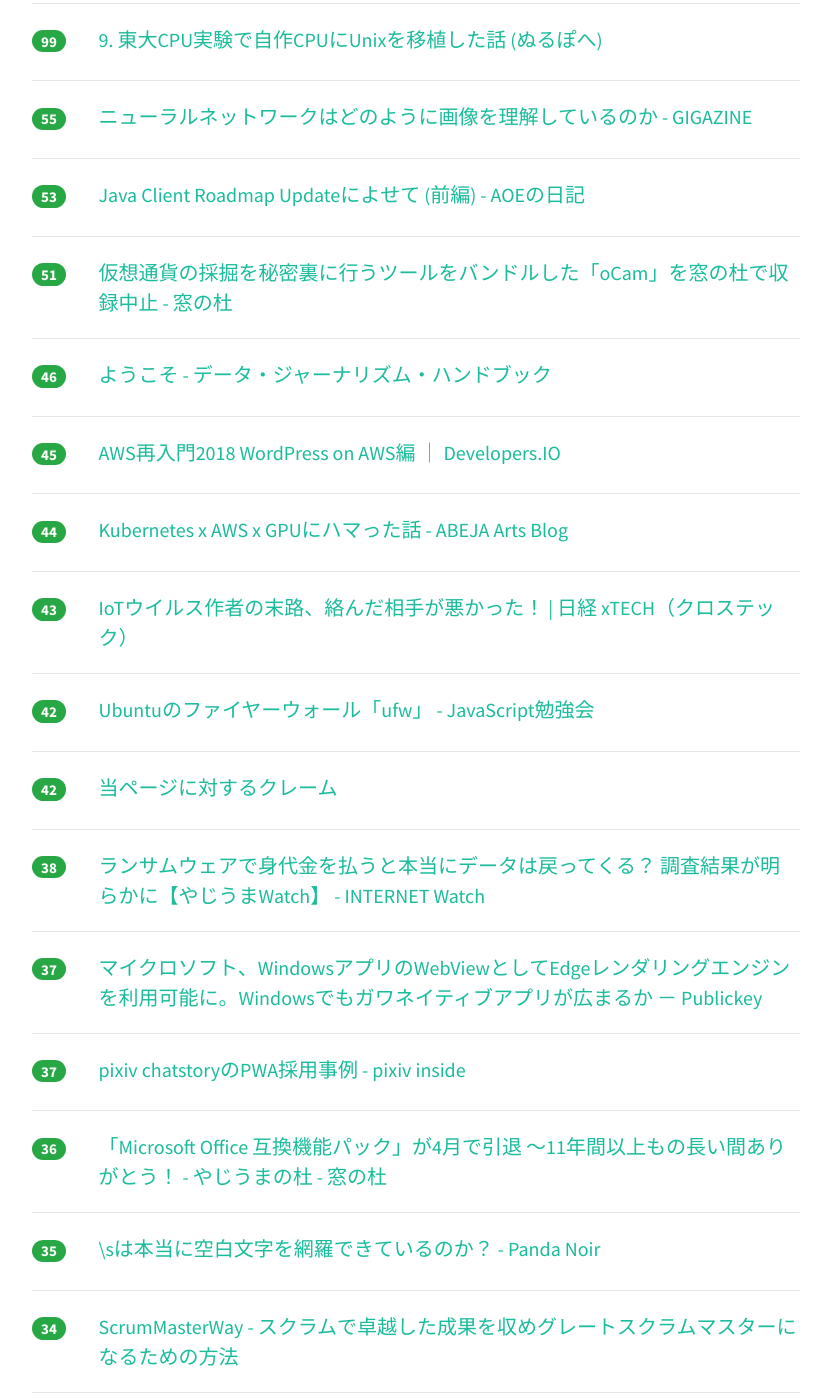
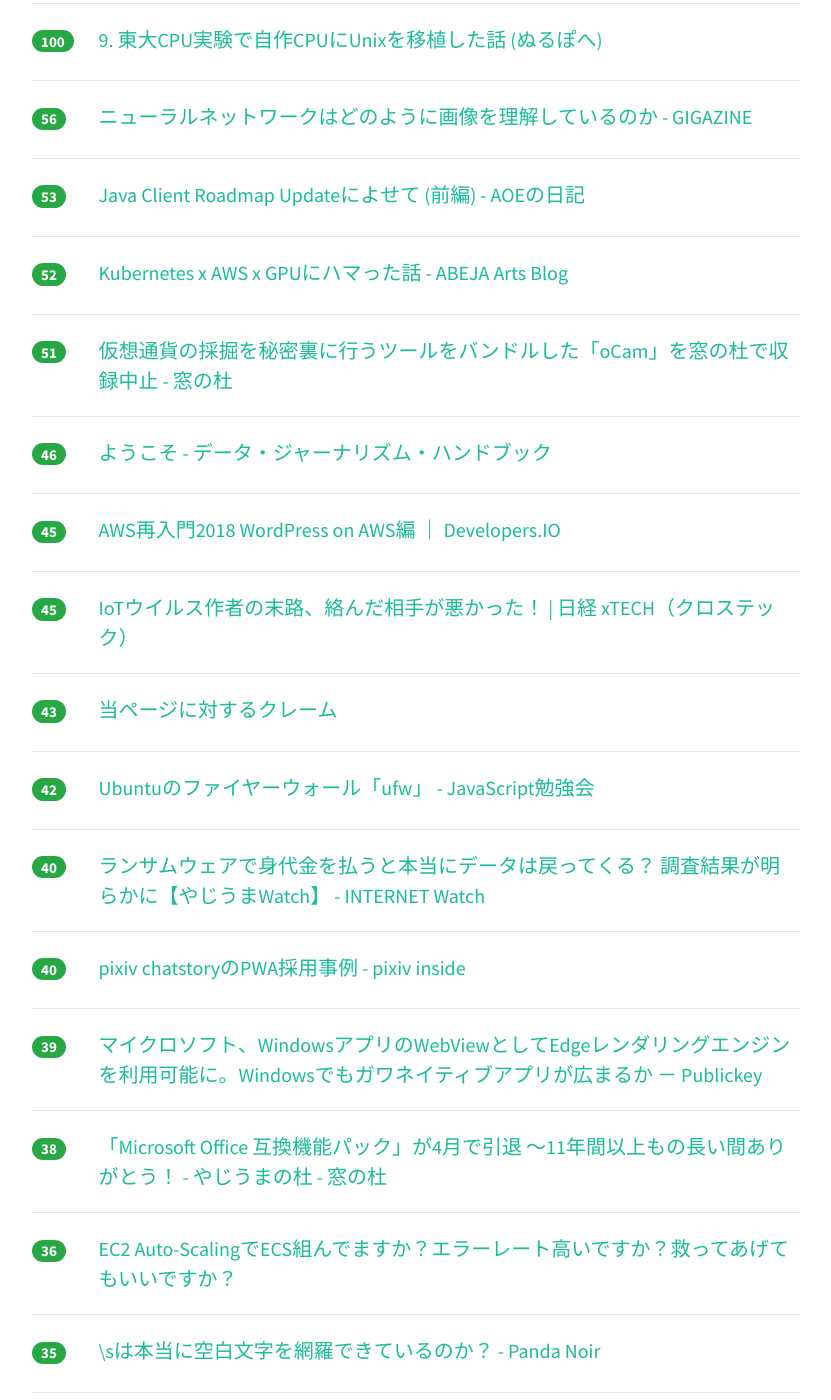
Before and after one commit to yatta47/hatena-matome-site, a Jekyll site: the page built from _posts/2018-03-12-hatena.md, in a window 1280 px wide and 1400 px high, scrolled down 1299 px. Shown: the whole window, without its empty margins (224-1055 px from the left). Built offline with Jekyll 4.4.1, drawn with Linux system fonts in a browser that asks for light colours; nearby versions of some CDN libraries; some of the changed text lies outside the part shown.

Commit message:
Updated 2018-03-12

```diff
--- a/_posts/2018-03-12-hatena.md
+++ b/_posts/2018-03-12-hatena.md
@@ -1,74 +1,79 @@
 ---
 layout: post
 title:  "2018-03-12 はてぶIT"
-date:   2018-03-12 21:03:26
+date:   2018-03-12 22:02:36
 tags: [it-hotentry]
 ---
-52 件のデータあり
+56 件のデータあり
 
 <hr><div class="row">
-<div class="col-1"><span class="badge badge-pill badge-success h2">473</span></div>
+<div class="col-1"><span class="badge badge-pill badge-success h2">551</span></div>
 <div class="col-11"><a href='https://speakerdeck.com/tinbotu/wi-fizai-ru-men-jian-enaidian-bo-wozhi-shi-dejian-ba-ku' target='_blank'>Wi-Fi再入門〜見えない電波を知識で見抜く // Speaker Deck</a></div>
 </div>
 <hr>
 <div class="row">
-<div class="col-1"><span class="badge badge-pill badge-success h2">242</span></div>
+<div class="col-1"><span class="badge badge-pill badge-success h2">279</span></div>
 <div class="col-11"><a href='http://ascii.jp/elem/000/001/609/1609599/' target='_blank'>ASCII.jp：人はなぜキーボードを自作するのか？　“キーボー道”への誘い (1/6)｜KTUの自作キーボー道</a></div>
 </div>
 <hr>
 <div class="row">
-<div class="col-1"><span class="badge badge-pill badge-success h2">230</span></div>
+<div class="col-1"><span class="badge badge-pill badge-success h2">240</span></div>
 <div class="col-11"><a href='http://hokoxjouhou.blog105.fc2.com/blog-entry-1129.html' target='_blank'>電子書籍の不満と解決への提言 - 情報管理LOG</a></div>
 </div>
 <hr>
 <div class="row">
-<div class="col-1"><span class="badge badge-pill badge-success h2">193</span></div>
+<div class="col-1"><span class="badge badge-pill badge-success h2">202</span></div>
+<div class="col-11"><a href='https://anond.hatelabo.jp/20180312144930' target='_blank'>自己皇帝感をどうやって身に付けるか</a></div>
+</div>
+<hr>
+<div class="row">
+<div class="col-1"><span class="badge badge-pill badge-success h2">198</span></div>
 <div class="col-11"><a href='https://headlines.yahoo.co.jp/article?a=20180312-00034661-biz_plus-bus_all' target='_blank'>ツイッター限界説　広告収入が伸びない「致命的な弱点」とは （ビジネス＋IT） - Yahoo!ニュース</a></div>
 </div>
 <hr>
 <div class="row">
-<div class="col-1"><span class="badge badge-pill badge-success h2">186</span></div>
+<div class="col-1"><span class="badge badge-pill badge-success h2">192</span></div>
 <div class="col-11"><a href='http://www.publickey1.jp/blog/18/windows_10apiwindows_mlwindows.html' target='_blank'>マイクロソフト、Windows 10に機械学習の実行環境とAPIを備えた「Windows ML」搭載へ。Windowsを学習済みモデルの実行プラットフォームに － Publickey</a></div>
 </div>
 <hr>
 <div class="row">
-<div class="col-1"><span class="badge badge-pill badge-success h2">152</span></div>
+<div class="col-1"><span class="badge badge-pill badge-success h2">162</span></div>
+<div class="col-11"><a href='https://speakerdeck.com/pottava/container-security-20180310' target='_blank'>コンテナを守る技術2018/container-security-20180310 // Speaker Deck</a></div>
+</div>
+<hr>
+<div class="row">
+<div class="col-1"><span class="badge badge-pill badge-success h2">156</span></div>
 <div class="col-11"><a href='https://gigazine.net/news/20180312-broccoli-tree/' target='_blank'>SNSで写真を共有することの影響力と恐怖を語る「ブロッコリーの木」 - GIGAZINE</a></div>
 </div>
 <hr>
 <div class="row">
-<div class="col-1"><span class="badge badge-pill badge-success h2">152</span></div>
-<div class="col-11"><a href='https://anond.hatelabo.jp/20180312144930' target='_blank'>自己皇帝感をどうやって身に付けるか</a></div>
-</div>
-<hr>
-<div class="row">
-<div class="col-1"><span class="badge badge-pill badge-success h2">149</span></div>
-<div class="col-11"><a href='https://speakerdeck.com/pottava/container-security-20180310' target='_blank'>コンテナを守る技術2018/container-security-20180310 // Speaker Deck</a></div>
-</div>
-<hr>
-<div class="row">
-<div class="col-1"><span class="badge badge-pill badge-success h2">136</span></div>
+<div class="col-1"><span class="badge badge-pill badge-success h2">147</span></div>
 <div class="col-11"><a href='http://sakaik.hateblo.jp/entry/20180311/epson_cashback_campaign' target='_blank'>エプソンのキャッシュバックキャンペーンでキャッシュバックされなかったお話 - sakaikの日々雑感～(T)編</a></div>
 </div>
 <hr>
 <div class="row">
-<div class="col-1"><span class="badge badge-pill badge-success h2">105</span></div>
+<div class="col-1"><span class="badge badge-pill badge-success h2">112</span></div>
 <div class="col-11"><a href='https://anond.hatelabo.jp/20180311231447' target='_blank'>「漫画村で読みました」→NG 「図書館で読みました」→OK</a></div>
 </div>
 <hr>
 <div class="row">
-<div class="col-1"><span class="badge badge-pill badge-success h2">99</span></div>
+<div class="col-1"><span class="badge badge-pill badge-success h2">100</span></div>
 <div class="col-11"><a href='https://turingcomplete.fm/9' target='_blank'>9. 東大CPU実験で自作CPUにUnixを移植した話 (ぬるぽへ)</a></div>
 </div>
 <hr>
 <div class="row">
-<div class="col-1"><span class="badge badge-pill badge-success h2">55</span></div>
+<div class="col-1"><span class="badge badge-pill badge-success h2">56</span></div>
 <div class="col-11"><a href='https://gigazine.net/news/20180312-neural-network-interpretability/' target='_blank'>ニューラルネットワークはどのように画像を理解しているのか - GIGAZINE</a></div>
 </div>
 <hr>
 <div class="row">
 <div class="col-1"><span class="badge badge-pill badge-success h2">53</span></div>
 <div class="col-11"><a href='http://aoe-tk.hatenablog.com/entry/2018/03/11/203708' target='_blank'>Java Client Roadmap Updateによせて (前編) - AOEの日記</a></div>
+</div>
+<hr>
+<div class="row">
+<div class="col-1"><span class="badge badge-pill badge-success h2">52</span></div>
+<div class="col-11"><a href='http://tech-blog.abeja.asia/entry/kubernetesxawsxgpu' target='_blank'>Kubernetes x AWS x GPUにハマった話 - ABEJA Arts Blog</a></div>
 </div>
 <hr>
 <div class="row">
@@ -87,13 +92,13 @@ tags: [it-hotentry]
 </div>
 <hr>
 <div class="row">
-<div class="col-1"><span class="badge badge-pill badge-success h2">44</span></div>
-<div class="col-11"><a href='http://tech-blog.abeja.asia/entry/kubernetesxawsxgpu' target='_blank'>Kubernetes x AWS x GPUにハマった話 - ABEJA Arts Blog</a></div>
+<div class="col-1"><span class="badge badge-pill badge-success h2">45</span></div>
+<div class="col-11"><a href='http://tech.nikkeibp.co.jp/atcl/nxt/column/18/00139/030600007/' target='_blank'>IoTウイルス作者の末路、絡んだ相手が悪かった！ | 日経 xTECH（クロステック）</a></div>
 </div>
 <hr>
 <div class="row">
 <div class="col-1"><span class="badge badge-pill badge-success h2">43</span></div>
-<div class="col-11"><a href='http://tech.nikkeibp.co.jp/atcl/nxt/column/18/00139/030600007/' target='_blank'>IoTウイルス作者の末路、絡んだ相手が悪かった！ | 日経 xTECH（クロステック）</a></div>
+<div class="col-11"><a href='http://www.cml-office.org/atom11archive/wwatch/claim/claim1.html' target='_blank'>当ページに対するクレーム</a></div>
 </div>
 <hr>
 <div class="row">
@@ -102,28 +107,28 @@ tags: [it-hotentry]
 </div>
 <hr>
 <div class="row">
-<div class="col-1"><span class="badge badge-pill badge-success h2">42</span></div>
-<div class="col-11"><a href='http://www.cml-office.org/atom11archive/wwatch/claim/claim1.html' target='_blank'>当ページに対するクレーム</a></div>
+<div class="col-1"><span class="badge badge-pill badge-success h2">40</span></div>
+<div class="col-11"><a href='https://internet.watch.impress.co.jp/docs/yajiuma/1110904.html' target='_blank'>ランサムウェアで身代金を払うと本当にデータは戻ってくる？ 調査結果が明らかに【やじうまWatch】 - INTERNET Watch</a></div>
+</div>
+<hr>
+<div class="row">
+<div class="col-1"><span class="badge badge-pill badge-success h2">40</span></div>
+<div class="col-11"><a href='https://inside.pixiv.blog/ikasoumen/3513' target='_blank'>pixiv chatstoryのPWA採用事例 - pixiv inside</a></div>
+</div>
+<hr>
+<div class="row">
+<div class="col-1"><span class="badge badge-pill badge-success h2">39</span></div>
+<div class="col-11"><a href='http://www.publickey1.jp/blog/18/windowswebviewedgewindows.html' target='_blank'>マイクロソフト、WindowsアプリのWebViewとしてEdgeレンダリングエンジンを利用可能に。Windowsでもガワネイティブアプリが広まるか － Publickey</a></div>
 </div>
 <hr>
 <div class="row">
 <div class="col-1"><span class="badge badge-pill badge-success h2">38</span></div>
-<div class="col-11"><a href='https://internet.watch.impress.co.jp/docs/yajiuma/1110904.html' target='_blank'>ランサムウェアで身代金を払うと本当にデータは戻ってくる？ 調査結果が明らかに【やじうまWatch】 - INTERNET Watch</a></div>
-</div>
-<hr>
-<div class="row">
-<div class="col-1"><span class="badge badge-pill badge-success h2">37</span></div>
-<div class="col-11"><a href='http://www.publickey1.jp/blog/18/windowswebviewedgewindows.html' target='_blank'>マイクロソフト、WindowsアプリのWebViewとしてEdgeレンダリングエンジンを利用可能に。Windowsでもガワネイティブアプリが広まるか － Publickey</a></div>
-</div>
-<hr>
-<div class="row">
-<div class="col-1"><span class="badge badge-pill badge-success h2">37</span></div>
-<div class="col-11"><a href='https://inside.pixiv.blog/ikasoumen/3513' target='_blank'>pixiv chatstoryのPWA採用事例 - pixiv inside</a></div>
+<div class="col-11"><a href='https://forest.watch.impress.co.jp/docs/serial/yajiuma/1110841.html' target='_blank'>「Microsoft Office 互換機能パック」が4月で引退 ～11年間以上もの長い間ありがとう！ - やじうまの杜 - 窓の杜</a></div>
 </div>
 <hr>
 <div class="row">
 <div class="col-1"><span class="badge badge-pill badge-success h2">36</span></div>
-<div class="col-11"><a href='https://forest.watch.impress.co.jp/docs/serial/yajiuma/1110841.html' target='_blank'>「Microsoft Office 互換機能パック」が4月で引退 ～11年間以上もの長い間ありがとう！ - やじうまの杜 - 窓の杜</a></div>
+<div class="col-11"><a href='https://developers.cyberagent.co.jp/blog/archives/14664/' target='_blank'>EC2 Auto-ScalingでECS組んでますか？エラーレート高いですか？救ってあげてもいいですか？</a></div>
 </div>
 <hr>
 <div class="row">
@@ -139,6 +144,11 @@ tags: [it-hotentry]
 <div class="row">
 <div class="col-1"><span class="badge badge-pill badge-success h2">33</span></div>
 <div class="col-11"><a href='http://jp.techcrunch.com/2018/03/11/2018-03-10-now-you-can-have-a-conversation-with-alexa-without-screaming-hey-alexa-for-every-request/' target='_blank'>これからはAlexaとやり取りの中で、毎回「Alexa」と呼びかけなくても良いようになる | TechCrunch Japan</a></div>
+</div>
+<hr>
+<div class="row">
+<div class="col-1"><span class="badge badge-pill badge-success h2">33</span></div>
+<div class="col-11"><a href='https://freelance.potepan.com/blogs/4216.html' target='_blank'>プログラマーがフリーランスとしてやっていくための経験値を解説！年収例も公開！【ポテパンフリーランス】</a></div>
 </div>
 <hr>
 <div class="row">
@@ -162,18 +172,13 @@ tags: [it-hotentry]
 </div>
 <hr>
 <div class="row">
-<div class="col-1"><span class="badge badge-pill badge-success h2">28</span></div>
-<div class="col-11"><a href='https://developers.cyberagent.co.jp/blog/archives/14664/' target='_blank'>EC2 Auto-ScalingでECS組んでますか？エラーレート高いですか？救ってあげてもいいですか？</a></div>
+<div class="col-1"><span class="badge badge-pill badge-success h2">27</span></div>
+<div class="col-11"><a href='http://www.4gamer.net/games/409/G040961/20180310006/' target='_blank'>第2世代のゲーマー向け超小型PC「GPD WIN 2」レビュー。3D性能に過度の期待は禁物だが，「それ以外」は従来比で圧倒的によくなった - 4Gamer.net</a></div>
 </div>
 <hr>
 <div class="row">
-<div class="col-1"><span class="badge badge-pill badge-success h2">28</span></div>
-<div class="col-11"><a href='https://freelance.potepan.com/blogs/4216.html' target='_blank'>プログラマーがフリーランスとしてやっていくための経験値を解説！年収例も公開！【ポテパンフリーランス】</a></div>
-</div>
-<hr>
-<div class="row">
-<div class="col-1"><span class="badge badge-pill badge-success h2">27</span></div>
-<div class="col-11"><a href='http://www.4gamer.net/games/409/G040961/20180310006/' target='_blank'>第2世代のゲーマー向け超小型PC「GPD WIN 2」レビュー。3D性能に過度の期待は禁物だが，「それ以外」は従来比で圧倒的によくなった - 4Gamer.net</a></div>
+<div class="col-1"><span class="badge badge-pill badge-success h2">26</span></div>
+<div class="col-11"><a href='http://www.itmedia.co.jp/news/articles/1803/12/news052.html' target='_blank'>バーチャルYouTuber「キズナアイ」、訪日観光大使に - ITmedia NEWS</a></div>
 </div>
 <hr>
 <div class="row">
@@ -182,8 +187,28 @@ tags: [it-hotentry]
 </div>
 <hr>
 <div class="row">
-<div class="col-1"><span class="badge badge-pill badge-success h2">23</span></div>
-<div class="col-11"><a href='http://www.itmedia.co.jp/news/articles/1803/12/news052.html' target='_blank'>バーチャルYouTuber「キズナアイ」、訪日観光大使に - ITmedia NEWS</a></div>
+<div class="col-1"><span class="badge badge-pill badge-success h2">26</span></div>
+<div class="col-11"><a href='https://speakerdeck.com/mumoshu/kubernetes-on-aws-in-2018-for-startups' target='_blank'>Kubernetes on AWS in 2018 (For startups) // Speaker Deck</a></div>
+</div>
+<hr>
+<div class="row">
+<div class="col-1"><span class="badge badge-pill badge-success h2">25</span></div>
+<div class="col-11"><a href='https://qiita.com/mstssk/items/8759c71f328cab802670' target='_blank'>npm ciを使おう あるいはより速く - Qiita</a></div>
+</div>
+<hr>
+<div class="row">
+<div class="col-1"><span class="badge badge-pill badge-success h2">25</span></div>
+<div class="col-11"><a href='https://anond.hatelabo.jp/20180312125435' target='_blank'>たまには有名増田ブクマカばかりじゃなくルーキーにも注目しようぜ</a></div>
+</div>
+<hr>
+<div class="row">
+<div class="col-1"><span class="badge badge-pill badge-success h2">25</span></div>
+<div class="col-11"><a href='http://www.ryuzee.com/contents/blog/7125' target='_blank'>プロダクトオーナーのアンチパターン</a></div>
+</div>
+<hr>
+<div class="row">
+<div class="col-1"><span class="badge badge-pill badge-success h2">24</span></div>
+<div class="col-11"><a href='https://qiita.com/mr_word_wide/items/28cba0409675739e9917' target='_blank'>アクセス解析担当が必ずやってるGoogleAnalytics設定のまとめ【2018年版】 - Qiita</a></div>
 </div>
 <hr>
 <div class="row">
@@ -202,23 +227,8 @@ tags: [it-hotentry]
 </div>
 <hr>
 <div class="row">
-<div class="col-1"><span class="badge badge-pill badge-success h2">20</span></div>
-<div class="col-11"><a href='https://qiita.com/mstssk/items/8759c71f328cab802670' target='_blank'>npm ciを使おう あるいはより速く - Qiita</a></div>
-</div>
-<hr>
-<div class="row">
 <div class="col-1"><span class="badge badge-pill badge-success h2">18</span></div>
 <div class="col-11"><a href='http://jaykogami.com/2018/03/15022.html' target='_blank'>SoundCloudが意識し始めたアーティストの収益化　「SoundCloud Premier」でできること | All Digital Music</a></div>
-</div>
-<hr>
-<div class="row">
-<div class="col-1"><span class="badge badge-pill badge-success h2">18</span></div>
-<div class="col-11"><a href='https://qiita.com/mr_word_wide/items/28cba0409675739e9917' target='_blank'>アクセス解析担当が必ずやってるGoogleAnalytics設定のまとめ【2018年版】 - Qiita</a></div>
-</div>
-<hr>
-<div class="row">
-<div class="col-1"><span class="badge badge-pill badge-success h2">18</span></div>
-<div class="col-11"><a href='https://speakerdeck.com/mumoshu/kubernetes-on-aws-in-2018-for-startups' target='_blank'>Kubernetes on AWS in 2018 (For startups) // Speaker Deck</a></div>
 </div>
 <hr>
 <div class="row">
@@ -248,12 +258,22 @@ tags: [it-hotentry]
 <hr>
 <div class="row">
 <div class="col-1"><span class="badge badge-pill badge-success h2">16</span></div>
-<div class="col-11"><a href='https://anond.hatelabo.jp/20180312125435' target='_blank'>たまには有名増田ブクマカばかりじゃなくルーキーにも注目しようぜ</a></div>
+<div class="col-11"><a href='http://jp.techcrunch.com/2018/03/12/dg-bengo4-risona-try-elements/' target='_blank'>デジタルガレージと弁護士ドットコム、りそな銀、ローン業務にスマートコントラクトを使う実証実験 | TechCrunch Japan</a></div>
 </div>
 <hr>
 <div class="row">
 <div class="col-1"><span class="badge badge-pill badge-success h2">15</span></div>
 <div class="col-11"><a href='https://anond.hatelabo.jp/20180307112114' target='_blank'>[増田お嬢鯖部]ついに出荷開始</a></div>
+</div>
+<hr>
+<div class="row">
+<div class="col-1"><span class="badge badge-pill badge-success h2">15</span></div>
+<div class="col-11"><a href='https://www3.nhk.or.jp/news/html/20180312/k10011361271000.html' target='_blank'>キャッシュレス競争激化の中 山陰合同銀行 電子マネー廃止へ | NHKニュース</a></div>
+</div>
+<hr>
+<div class="row">
+<div class="col-1"><span class="badge badge-pill badge-success h2">15</span></div>
+<div class="col-11"><a href='http://unyoo.jp/2018/03/ari_column_3_september_2020/' target='_blank'>電通「日本の広告費」は、信頼できるのか！？　2020年9月からの日本を考えよう。 | Unyoo.jp</a></div>
 </div>
 <hr>
 <div class="row">
```
